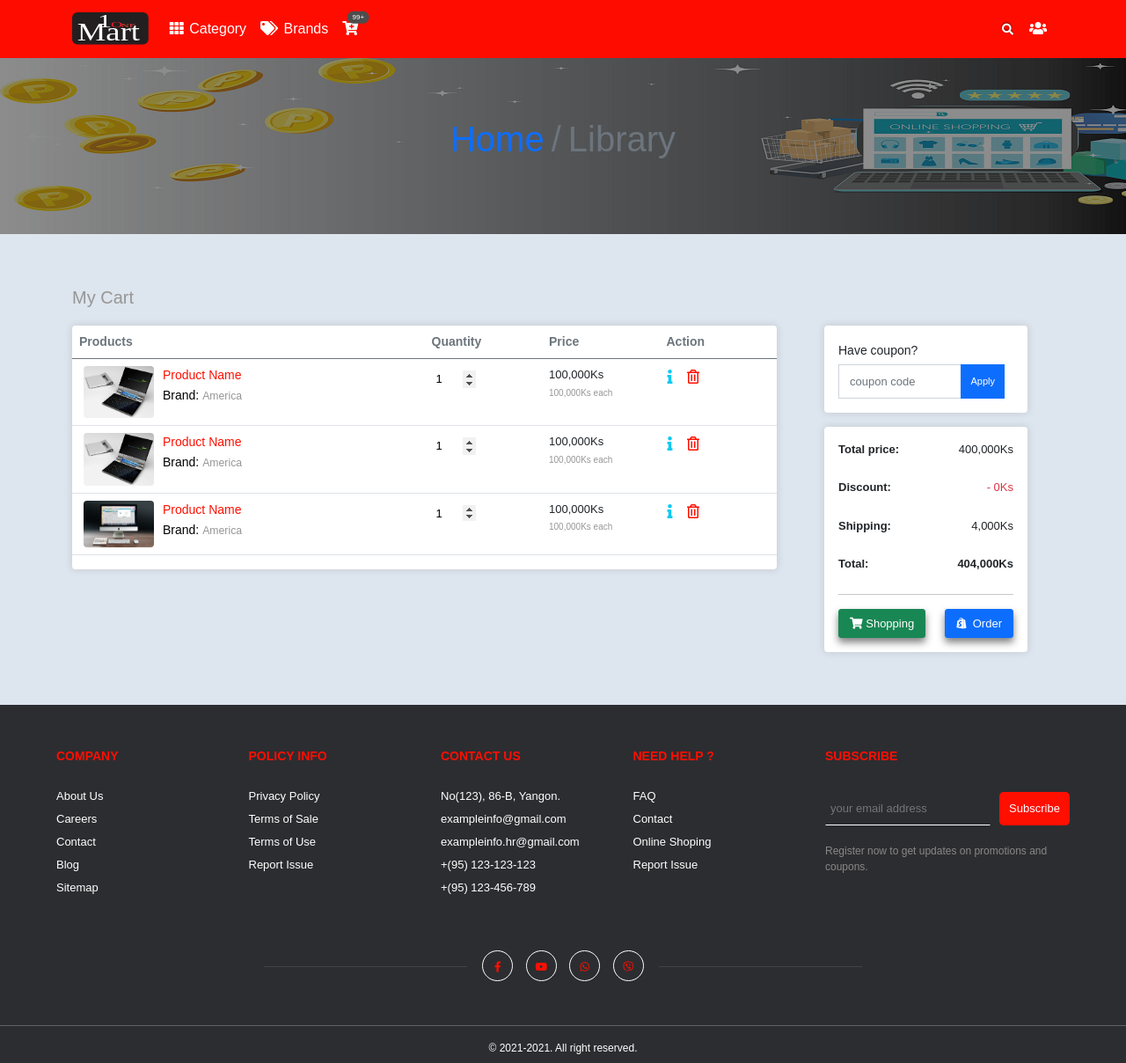
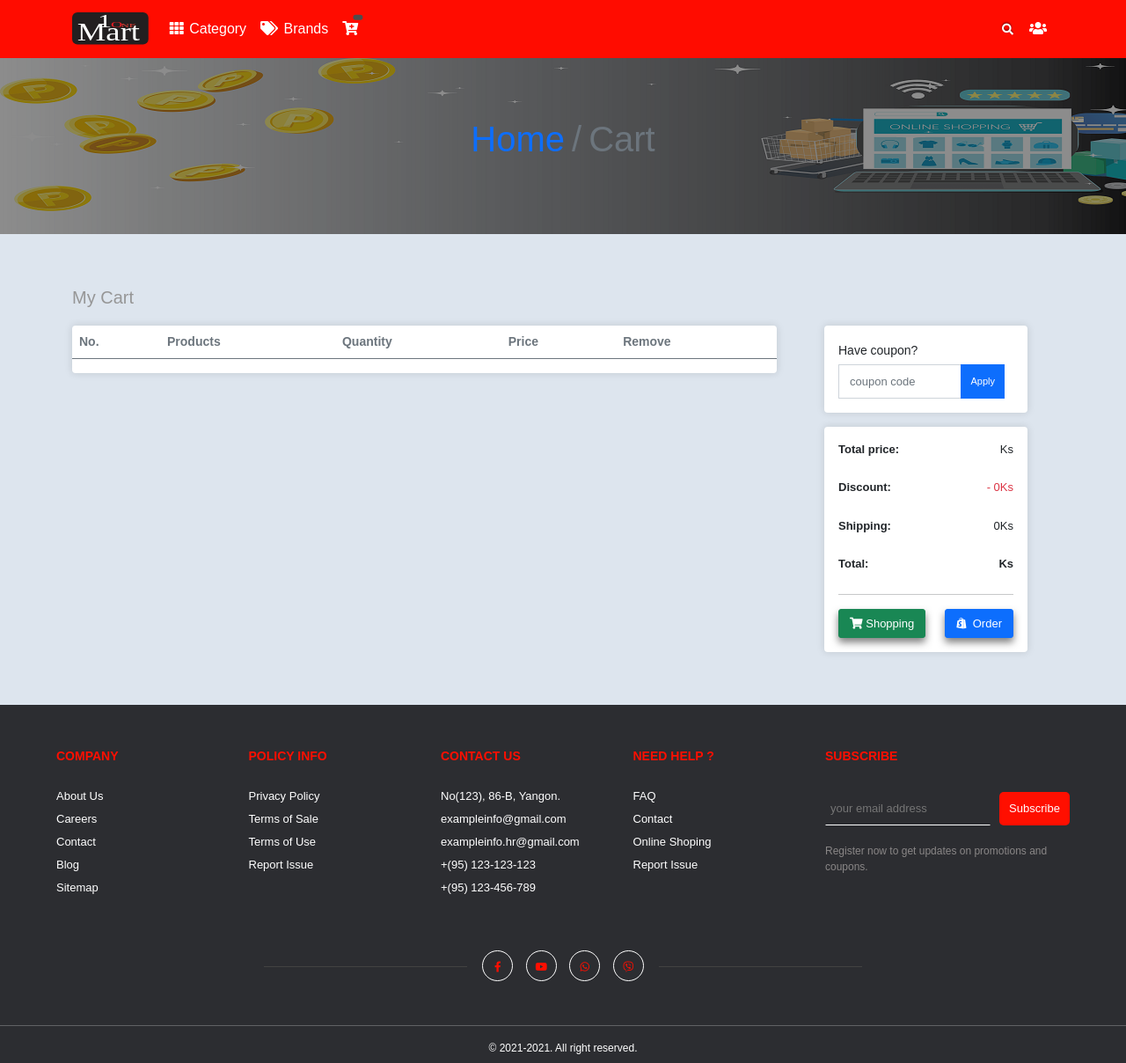
Before and after one commit to htetyinmin/One-Mart, a PHP site: page /product_cart.php in a window 1280 px wide. Shown: the whole page at 88% size. Run offline with PHP 8.4, Linux system fonts and the light colour scheme; tables that the repository leaves empty hold one stand-in row (values such as "Sample post"); lists and menus that the app fills with data are empty.

Commit message:
cart noti

```diff
--- a/assets/frontend/js/cart.js
+++ b/assets/frontend/js/cart.js
@@ -1,6 +1,9 @@
+
+
 $(document).ready(function(){
 
-    // count();
+    count();
+    getData();
 
     $('.addtocart').click(function(){
 
@@ -46,38 +49,82 @@ $(document).ready(function(){
         var myData = JSON.stringify(cart_arr);
         localStorage.setItem("onemart", myData);
 
-        // count();
+        count();
 
     });
-});
 
-function count(){
+    function count() {
+        var cart_str = localStorage.getItem("onemart");
+        if (cart_str) {
 
-    var cart_str = localStorage.getItem('onemart');
-    if(cart_str){
-        var cart_arr = JSON.parse(cart_str);
-        var count=0;
-        // var total=0;
+            var cart_arr = JSON.parse(cart_str);
+            var count = 0;
+            $.each(cart_arr, function (i,v) {
+                count += v.qty;
+            })
 
-        $.each(cart_arr, function(i,v){
-            if (v.discount) {
-                var price = v.discount;
+            $('.cartNoti').text(count);
+        }
+    }
+
+    function getData(){
+        var cart_str=localStorage.getItem('onemart');
+        if(cart_str){
+
+            $('.shoppingcart').show();
+            $('.emptycart').hide();
+
+            var cart_arr=JSON.parse(cart_str);
+            var html = "";
+            var cost = "";
+            if(cart_arr.length>0){
+                var no = 1;
+                var total = 0;
+                $.each(cart_arr,function(i,v){
+                    var amount = (v.discount == 0) ? v.price*v.qty : v.discount*v.qty;
+                    var price = (v.discount == 0) ? v.price : v.discount;
+
+                    html +=`<tr>
+                        <td class="col-md-1">${no++}.</td>
+                        <td class="col-md-5">
+                        <div class="row">
+                            <div class="product_img">
+                            <img src="admin/uploads/${v.photo}" class="rounded" height="80" width="auto" alt="Item">
+                            <div class="product_name">
+                                <p>${v.name}</p>
+                                <span>Brand: <small>Apple</small></span>
+                            </div>
+                            </div>
+                        </div>
+                        </td>
+                        <td class="col-md-2">
+                        <div class="quantity">
+                            <input type="number" value="1" min="1" step="1" name="number" style="width: 50px;">
+                        </div>
+                        </td>
+                        <td class="col-md-2">
+                        <div class="price_wrap">
+                            <div>${price} Ks</div>
+                            <small class="text_muted"><span>${price} Ks</span> each</small>
+                        </div>
+                        </td>
+                        <td class="col-md-2">
+                        <button type="button" class="btn btn-sm" title="remove product"><i class="far fa-trash-alt"></i></button>
+                        </td>
+                    </tr>`;
+
+                    total+=amount;
+                });
+
+                cost = `${total}`
+
+                $('#carts_table').html(html);
+                $('.total').html(cost);
             }
-            else{
-                var price = v.price;
-            }
-            var subtotal = price * v.qty;
-            count += v.qty;
-            total += subtotal;
-
-        });
-        $('.cartNoti').text(count);
-        $('.cartTotal').text(total+'Ks');
-
-    }else{
-        $('.cartNoti').text(0);
-        $('.cartTotal').text(0+'Ks');
+        }else{
+            $('.shoppingcart').hide();
+            $('.emptycart').show();
+        }
 
     }
-    // return count;
-}
+});
--- a/product_cart.php
+++ b/product_cart.php
@@ -13,7 +13,7 @@
           <nav aria-label="breadcrumb">
             <ol class="breadcrumb">
               <li class="breadcrumb-item"><a href="#">Home</a></li>
-              <li class="breadcrumb-item active" aria-current="page">Library</li>
+              <li class="breadcrumb-item active" aria-current="page">Cart</li>
             </ol>
           </nav>
           <!-- <nav style="--bs-breadcrumb-divider: '>';" aria-label="breadcrumb">
@@ -38,16 +38,20 @@
               <table class="table table-hover rounded-3">
                 <thead class="text-muted">
                   <tr class="small">
+                    <th>No.</th>
                     <th>Products</th>
                     <th>Quantity</th>
                     <th>Price</th>
-                    <th>Action</th>
+                    <th>Remove</th>
                   </tr>
                 </thead>
 
                 <tbody id="carts_table">
-                  <tr>
-                    <td class="col-md-6">
+                  <!-- <tr>
+                    <td class="col-md-1">
+                      1.
+                    </td>
+                    <td class="col-md-5">
                       <div class="row">
                         <div class="product_img">
                           <img src="../assets/frontend/img/product/laptop-11.jpg" class="rounded" width="80" alt="product image">
@@ -70,66 +74,9 @@
                       </div>
                     </td>
                     <td class="col-md-2">
-                      <button type="button" class="btn btn-sm" title="product details"><i class="fas fa-info"></i></i></button>
                       <button type="button" class="btn btn-sm" title="remove product"><i class="far fa-trash-alt"></i></button>
                     </td>
-                  </tr>
-                  <tr>
-                    <td class="col-md-6">
-                      <div class="row">
-                        <div class="product_img">
-                          <img src="../assets/frontend/img/product/laptop-11.jpg" class="rounded" width="80" alt="product image">
-                          <div class="product_name">
-                            <p>Product Name</p>
-                            <span>Brand: <small>America</small></span>
-                          </div>
-                        </div>
-                      </div>
-                    </td>
-                    <td class="col-md-2">
-                      <div class="quantity">
-                        <input type="number" value="1" min="1" step="1" name="number" style="width: 50px;">
-                      </div>
-                    </td>
-                    <td class="col-md-2">
-                      <div class="price_wrap">
-                        <div>100,000Ks</div>
-                        <small class="text_muted"><span>100,000Ks</span> each</small>
-                      </div>
-                    </td>
-                    <td class="col-md-2">
-                      <button type="button" class="btn btn-sm" title="product details"><i class="fas fa-info"></i></i></button>
-                      <button type="button" class="btn btn-sm" title="remove product"><i class="far fa-trash-alt"></i></button>
-                    </td>
-                  </tr>
-                  <tr>
-                    <td class="col-md-6">
-                      <div class="row">
-                        <div class="product_img">
-                          <img src="../assets/frontend/img/product/device.jpg" class="rounded" width="80" alt="product image">
-                          <div class="product_name">
-                            <p>Product Name</p>
-                            <span>Brand: <small>America</small></span>
-                          </div>
-                        </div>
-                      </div>
-                    </td>
-                    <td class="col-md-2">
-                      <div class="quantity">
-                        <input type="number" value="1" min="1" step="1" name="number" style="width: 50px;">
-                      </div>
-                    </td>
-                    <td class="col-md-2">
-                      <div class="price_wrap">
-                        <div>100,000Ks</div>
-                        <small class="text_muted"><span>100,000Ks</span> each</small>
-                      </div>
-                    </td>
-                    <td class="col-md-2">
-                      <button type="button" class="btn btn-sm" title="product details"><i class="fas fa-info"></i></i></button>
-                      <button type="button" class="btn btn-sm" title="remove product"><i class="far fa-trash-alt"></i></button>
-                    </td>
-                  </tr>
+                  </tr> -->
                 </tbody>
               </table>
             </div>
@@ -155,7 +102,7 @@
               <div class="card-body">
                   <dl class="dlist-align">
                       <dt>Total price:</dt>
-                      <dd>400,000Ks</dd>
+                      <dd><span class="total"></span> Ks</dd>
                   </dl>
                   <dl class="dlist-align">
                       <dt>Discount:</dt>
@@ -163,11 +110,11 @@
                   </dl>
                   <dl class="dlist-align">
                     <dt>Shipping:</dt>
-                    <dd>4,000Ks</dd>
+                    <dd>0Ks</dd>
                   </dl>
                   <dl class="dlist-align">
                       <dt>Total:</dt>
-                      <dd><strong>404,000Ks</strong></dd>
+                      <dd><strong><span class="total"></span> Ks</strong></dd>
                   </dl>
                   <hr>
                   <div class="payment">
--- a/template/header.php
+++ b/template/header.php
@@ -150,8 +150,8 @@
                 <li class="nav-item">
                     <a class="nav-link cart_icon" href="product_cart.php" title="cart">
                         <i class="fa fa-cart-plus position-relative">
-                            <span class="position-absolute translate-middle badge rounded-pill noti">
-                                99+
+                            <span class="position-absolute translate-middle badge rounded-pill noti cartNoti">
+
                             </span>
                         </i>
                     </a>
```
